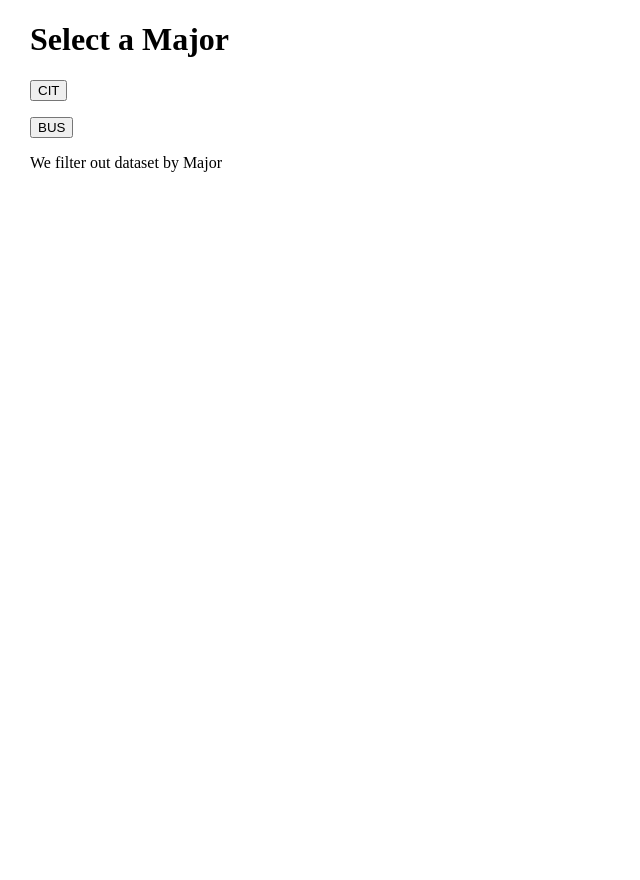
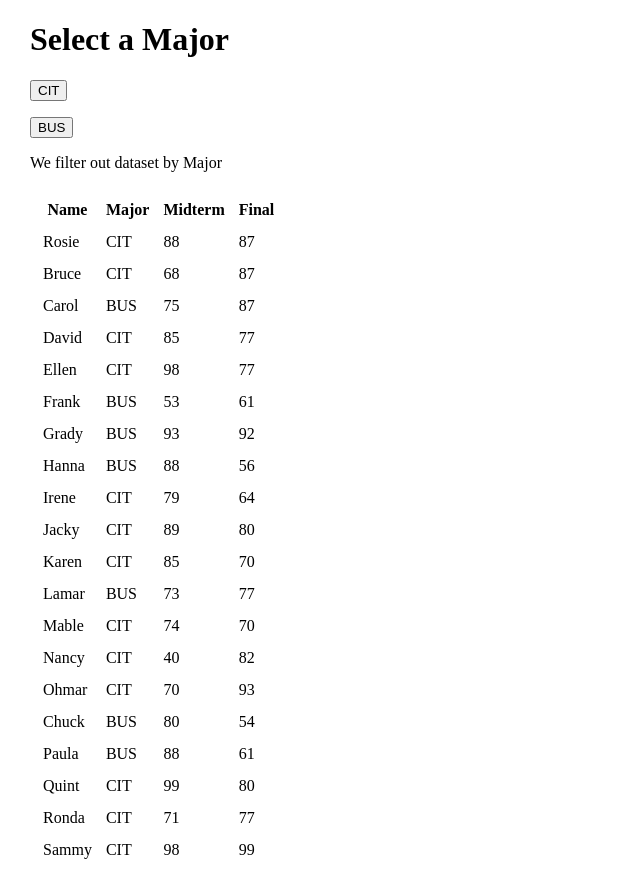
Before and after one commit to 20MIA801/20MIA801.github.io, a plain HTML site: page index.html in a window 1280 px wide. Shown: the whole page, without its empty margins (0-640 px from the left). Before the commit the page ends 800 px from the top, so only its background shows below. Drawn offline with nearby package versions, Linux system fonts and the light colour scheme.

Commit message:
Update index.html

```diff
--- a/index.html
+++ b/index.html
@@ -7,11 +7,8 @@
      <h1>Select a Major</h1>
       <p><button type='button' id="btn1">CIT</button></p>
       <p><button type='button' id="btn2">BUS</button></p>
-      <div id="peopleTable"></div>
-
-
-
      <p>We filter out dataset by Major</p>
+    <div id="peopleTable"></div>
   </body>
   <script type="text/x-handlebars-template" id="tableTemplate">
      <table cellspacing='12'>
@@ -39,6 +36,7 @@
           else {
              document.querySelector('#peopleTable').innerHTML = "There was an error, or data not found";
           }
-      }        // end request.onload
+      }    // end request.onload
+    request.send(null);
   </script>
   </html>
```
